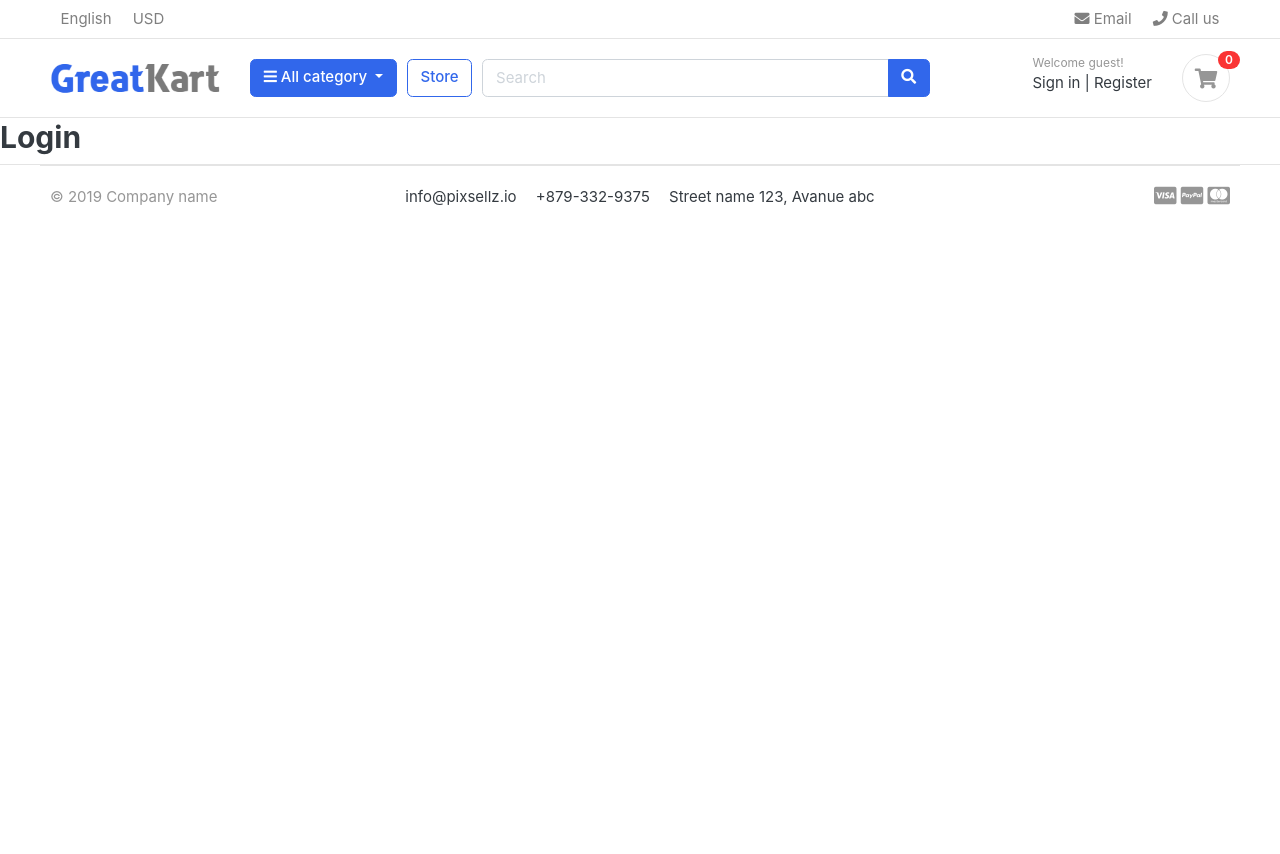
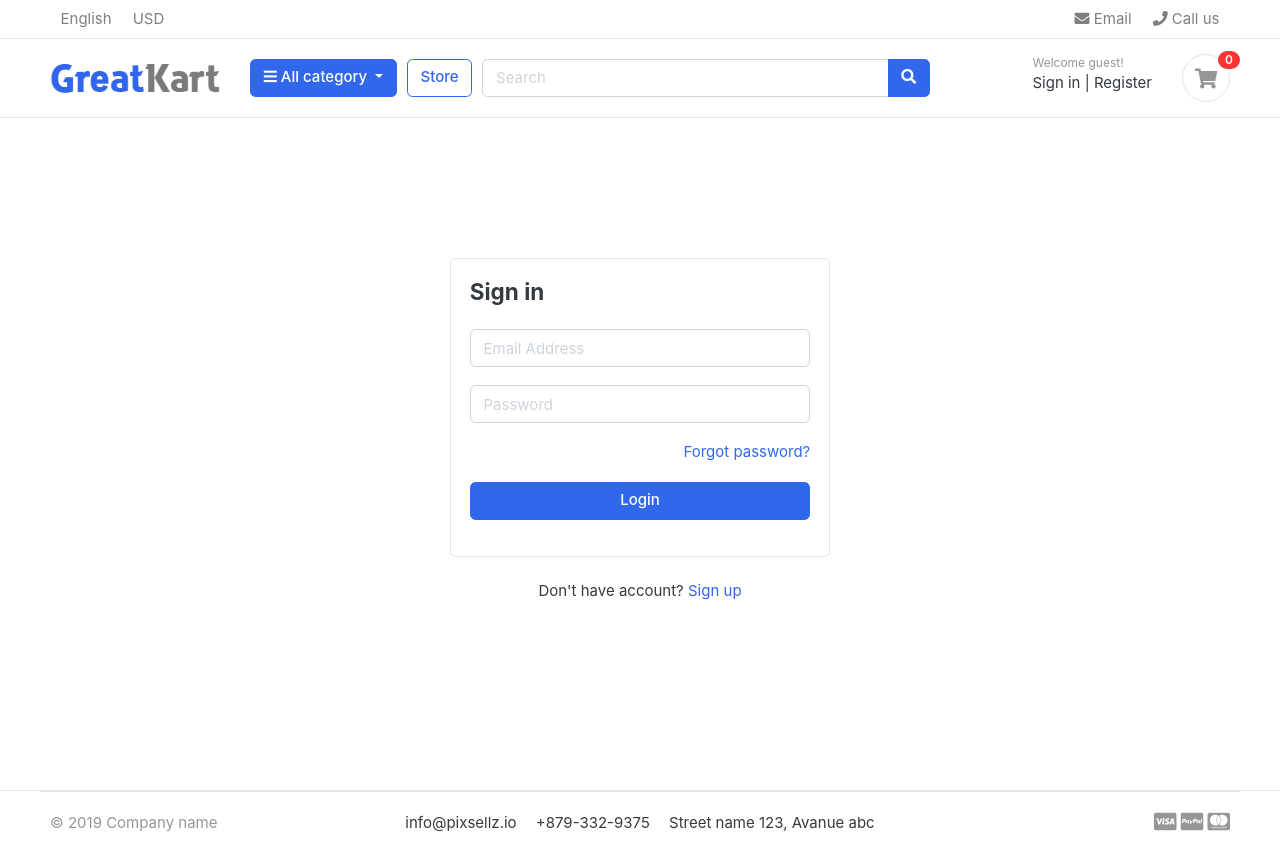
Before and after one commit to wai81/Django-Ecommerce, a Django app: page /accounts/login/ in a window 1280 px wide. Before the commit the page ends 206 px from the top, so only its background shows below. Run offline with Django 3.2, Linux system fonts and the light colour scheme; data that the repository does not hold is empty; some libraries are stand-ins or nearby versions; some web fonts are replaced.

Commit message:
43 added login.html template viwes, forms.py and function user login and logout

```diff
--- a/accounts/views.py
+++ b/accounts/views.py
@@ -1,5 +1,6 @@
-from django.shortcuts import render
-
+from django.contrib import messages, auth
+from django.contrib.auth.decorators import login_required
+from django.shortcuts import render, redirect
 
 # Create your views here.
 from accounts.forms import RegistrationForm
@@ -26,6 +27,8 @@ def register(request):
             )
             user.phone_number = phone_number
             user.save()
+            messages.success(request, 'Registration successful')
+            return redirect('register')
     else:
         form = RegistrationForm()
     context = {
@@ -35,8 +38,23 @@ def register(request):
 
 
 def login(request):
+    if request.method == 'POST':
+        email = request.POST['email']
+        password = request.POST['password']
+
+        user = auth.authenticate(email=email, password=password)
+        if user is not None:
+            auth.login(request, user)
+            messages.success(request, 'You are now logged in.')
+            return redirect('home')
+        else:
+            messages.error(request, 'Invalid login credentials')
+            return redirect('login')
     return render(request, 'accounts/login.html')
 
 
+@login_required(login_url='login')
 def logout(request):
-    return render(request, 'accounts/logout.html')
+    auth.logout(request)
+    messages.success(request, 'You are logged out.')
+    return redirect('login')
--- a/greatkart/settings.py
+++ b/greatkart/settings.py
@@ -140,3 +140,8 @@ MEDIA_ROOT = BASE_DIR / 'media'
 # https://docs.djangoproject.com/en/3.2/ref/settings/#default-auto-field
 
 DEFAULT_AUTO_FIELD = 'django.db.models.BigAutoField'
+
+from django.contrib.messages import constants as messages
+MESSAGE_TAGS = {
+    messages.ERROR: 'danger',
+}
--- a/greatkart/static/js/script.js
+++ b/greatkart/static/js/script.js
@@ -57,3 +57,7 @@ $(document).ready(function() {
 
 });
 // jquery end
+
+setTimeout(function () {
+    $('#message').fadeOut('slow')
+},3000)
--- a/templates/accounts/login.html
+++ b/templates/accounts/login.html
@@ -1,4 +1,39 @@
 {% extends 'base.html' %}
 {% block content%}
-<h2>Login</h2>
+
+<section class="section-conten padding-y" style="min-height:84vh">
+
+<!-- ============================ COMPONENT LOGIN   ================================= -->
+	<div class="card mx-auto" style="max-width: 380px; margin-top:100px;">
+
+      <div class="card-body">
+      <h4 class="card-title mb-4">Sign in</h4>
+          {% include 'includes/alerts.html'%}
+      <form action="{% url 'login' %}" method="POST">
+          {% csrf_token %}
+          <div class="form-group">
+			 <input type="email" class="form-control" placeholder="Email Address" name="email">
+          </div> <!-- form-group// -->
+          <div class="form-group">
+			<input type="password" class="form-control" placeholder="Password" name="password" >
+          </div> <!-- form-group// -->
+
+          <div class="form-group">
+          	<a href="#" class="float-right">Forgot password?</a>
+
+          </div> <!-- form-group form-check .// -->
+          <div class="form-group">
+              <button type="submit" class="btn btn-primary btn-block"> Login  </button>
+          </div> <!-- form-group// -->
+      </form>
+      </div> <!-- card-body.// -->
+    </div> <!-- card .// -->
+
+     <p class="text-center mt-4">Don't have account? <a href="{% url 'register'%}">Sign up</a></p>
+     <br><br>
+<!-- ============================ COMPONENT LOGIN  END.// ================================= -->
+
+
+</section>
+
 {% endblock %}
--- a/templates/accounts/register.html
+++ b/templates/accounts/register.html
@@ -6,6 +6,7 @@
 <!-- ============================ COMPONENT REGISTER   ================================= -->
 	<div class="card mx-auto" style="max-width:520px; margin-top:40px;">
       <article class="card-body">
+		{% include 'includes/alerts.html'%}
 		<header class="mb-4"><h4 class="card-title">Sign up</h4></header>
 		<form action="{% url 'register'%}" method="POST">
 			{% csrf_token %}
@@ -51,7 +52,7 @@
 			</form>
 		</article><!-- card-body.// -->
     </div> <!-- card .// -->
-    <p class="text-center mt-4">Have an account? <a href="">Log In</a></p>
+    <p class="text-center mt-4">Have an account? <a href="{% url 'login'%}">Log In</a></p>
     <br><br>
 <!-- ============================ COMPONENT REGISTER  END.// ================================= -->
 
--- /dev/null
+++ b/templates/includes/alerts.html
@@ -0,0 +1,13 @@
+{% if messages %}
+
+    {% for message in messages %}
+    <div id="message" class="container">
+        <div {% if message.tags %} class="alert alert-{{ message.tags }}"{% endif %} role="alert">
+            <button type="button" class="close" data-dismiss="alert"><span aria-hidden="true">&times;</span></button>
+            {% if message.level == DEFAULT_MESSAGE_LEVELS.ERROR %}Error: {% endif %}
+            {{ message }}
+        </div>
+    </div>
+    {% endfor %}
+
+{% endif %}
--- a/templates/includes/navbar.html
+++ b/templates/includes/navbar.html
@@ -63,13 +63,23 @@
 	</div> <!-- col.// -->
 	<div class="col-lg-3 col-sm-6 col-8 order-2 order-lg-3">
 				<div class="d-flex justify-content-end mb-3 mb-lg-0">
+					{% if user.id is None %}
 					<div class="widget-header">
 						<small class="title text-muted">Welcome guest!</small>
 						<div>
-							<a href="{% url 'login'%}">Sign in</a> <span class="dark-transp"> | </span>
+							<a href="{% url 'login'%}"> Sign in</a> <span class="dark-transp"> | </span>
 							<a href="{% url 'register'%}"> Register</a>
 						</div>
 					</div>
+					{% else %}
+					<div class="widget-header">
+						<small class="title text-muted">Welcome {{user.first_name}}</small>
+						<div>
+							<a href="#"> Dashboard</a> <span class="dark-transp"> | </span>
+							<a href="{% url 'logout'%}"> Logout</a>
+						</div>
+					</div>
+					{% endif %}
 					<a href="{% url 'cart' %}" class="widget-header pl-3 ml-3">
 						<div class="icon icon-sm rounded-circle border"><i class="fa fa-shopping-cart"></i></div>
 						<span class="badge badge-pill badge-danger notify">{{ cart_count }}</span>
```
